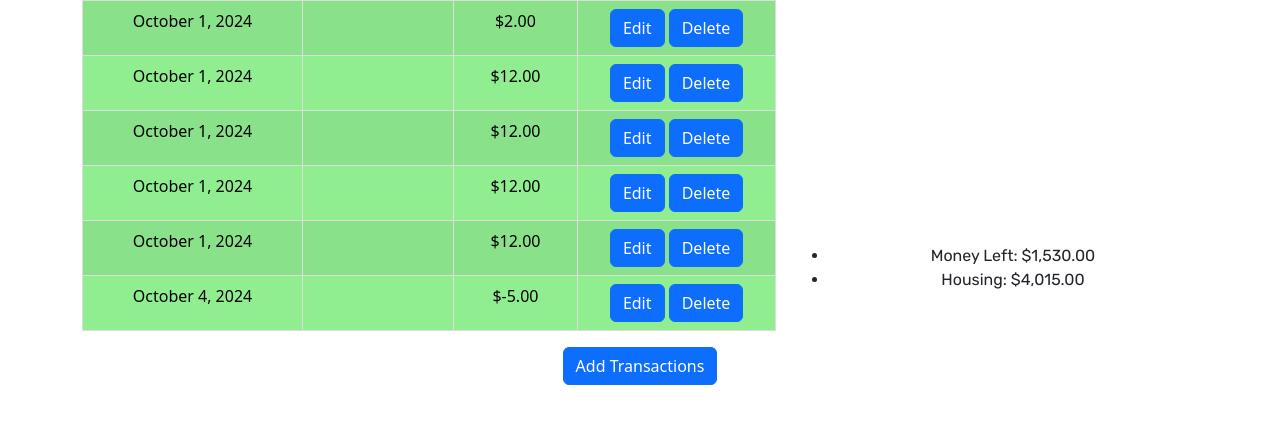
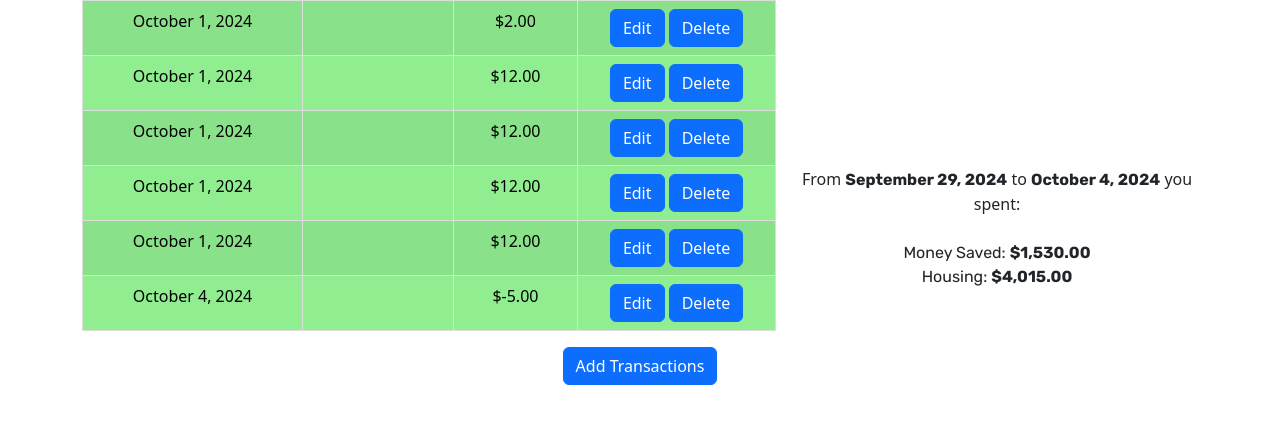
Before and after one commit to NikolaiAbaev/budgetApp, a Flask app: page /reports in a window 1280 px wide. Shown: the part 941-1371 px from the top of the page. Run offline with Flask 3, Linux system fonts and the light colour scheme; a user stored in the database is signed in; some libraries are stand-ins or nearby versions.

Commit message:
updates to the chart

```diff
--- a/app.py
+++ b/app.py
@@ -164,7 +164,7 @@ def reports():
         user_data = db.execute("SELECT id, type, amount, description, category, transaction_date, source FROM transactions WHERE user_id = ?", session["user_id"])
 
     pie_chart_data_dict = {
-        'money_left': 0,
+        'money_saved': 0,
 
     }
 
@@ -172,15 +172,15 @@ def reports():
 
     for i in user_data:
         if i['type'] == 'income':
-            pie_chart_data_dict['money_left'] = pie_chart_data_dict['money_left'] + i['amount']
+            pie_chart_data_dict['money_saved'] = pie_chart_data_dict['money_saved'] + i['amount']
         else:
             pie_chart_data_dict[i['category']] = pie_chart_data_dict.get(i['category'], 0) + i['amount']
-            pie_chart_data_dict['money_left'] = pie_chart_data_dict['money_left'] - i['amount']
+            pie_chart_data_dict['money_saved'] = pie_chart_data_dict['money_saved'] - i['amount']
 
     chart_labels, chart_data = [], []
     print(pie_chart_data_dict)
     for key, value in pie_chart_data_dict.items():
-        chart_labels.append(key)
+        chart_labels.append(category_format(key))
         chart_data.append(int(value))
         chart_description.append({'category': category_format(key), 'amount': usd(value)})
 
--- a/static/styles.css
+++ b/static/styles.css
@@ -95,12 +95,17 @@ tr.income td {
 }
 
 
-div.chart-details {
+.chart-details ul {
     font-family: 'Rubik', sans-serif;
     display: inline;
-    align-items: center;
     gap: 24px;
-    background-color: red;
+    text-align: center;
+    list-style-type: none;
+}
+
+.chart_amount, .chart_date {
+    font-family: 'Rubik', sans-serif;
+    font-weight: bold;
 }
 
 
--- a/templates/reports.html
+++ b/templates/reports.html
@@ -73,9 +73,12 @@
                 <tr>
                     <td>
                         <div class="chart-details">
+                                <div>
+                                    From <span class="chart_date">{{ user_data[0].transaction_date }}</span> to <span class="chart_date">{{ user_data[-1].transaction_date }}</span> you spent:
+                                </div>
                                 <ul>
                                     {% for data in chart_description %}
-                                        <li>{{ data.category }}: <span class="amount">{{ data.amount }}</li>
+                                        <li>{{ data.category }}: <span class="chart_amount">{{ data.amount }}</span></li>
                                     {% endfor %}
                                 </ul>
                         </div>
```
Also changed, not shown: 3 other files.
